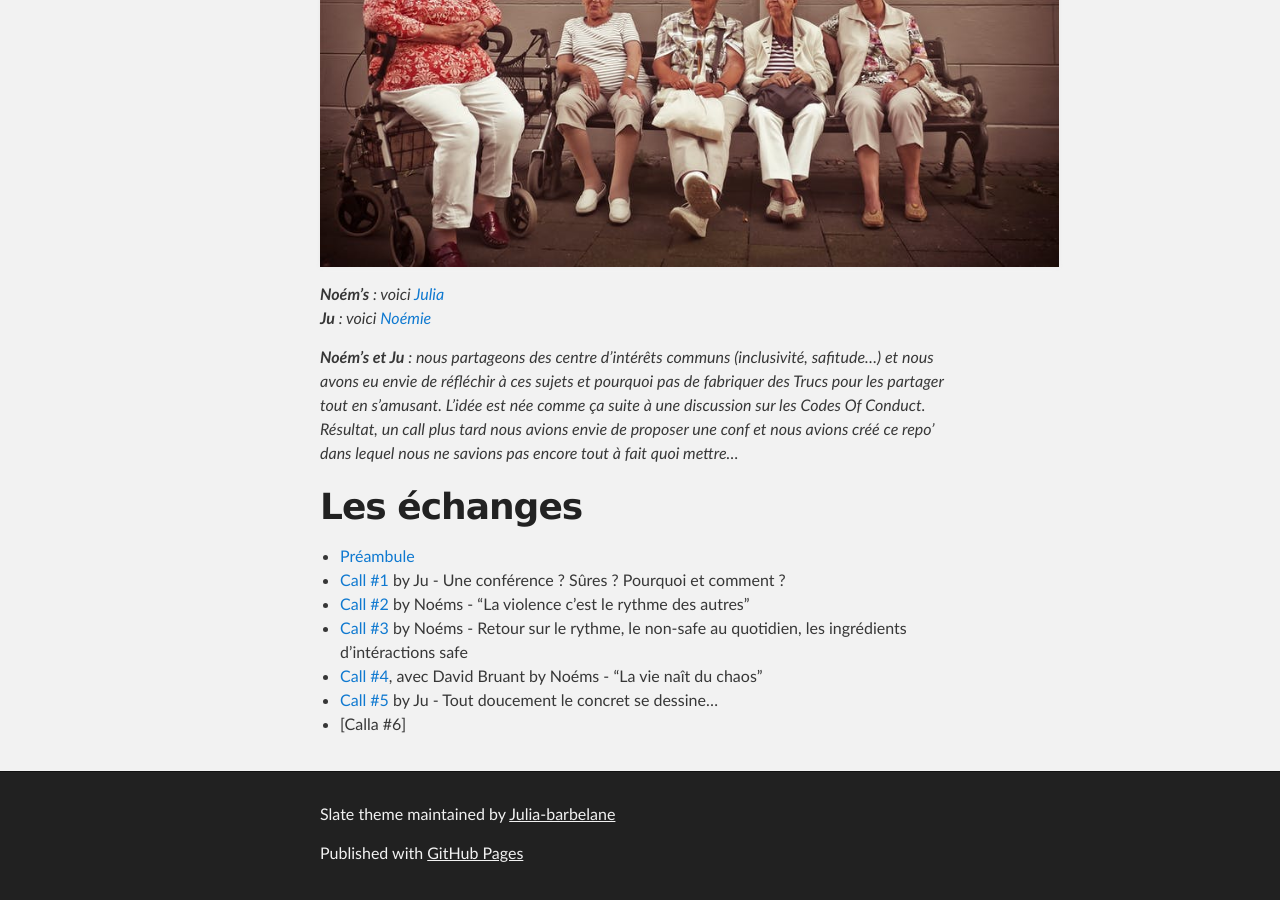
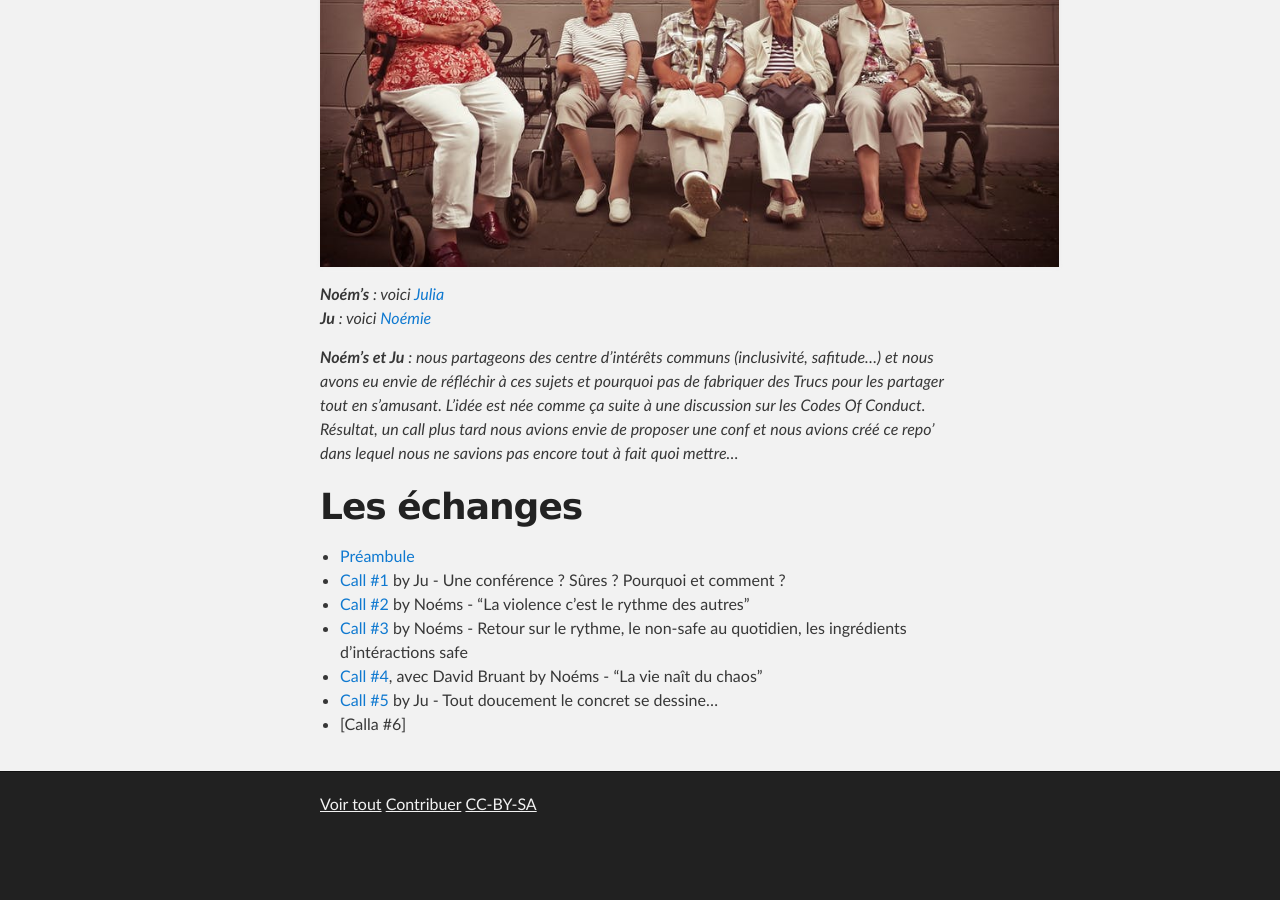
Before and after one commit to Julia-barbelane/des-conf-entre-meufs, a Jekyll site: the page built from README.md, in a window 1280 px wide and 900 px high, scrolled down 647 px. Built offline with Jekyll 4.4.1, drawn with Linux system fonts in a browser that asks for light colours; our own code applies the rules of GitHub Pages for plain Markdown files; after the commit the page ends 1483 px from its top, so only the background shows below that.

Commit message:
maj footer

```diff
--- a/_layouts/default.html
+++ b/_layouts/default.html
@@ -32,10 +32,9 @@
     <!-- FOOTER  -->
     <div id="footer_wrap" class="outer">
       <footer class="inner">
-        {% if site.github.is_project_page %}
-        <p class="copyright">{{ site.title | default: site.github.repository_name }} maintained by <a href="{{ site.github.owner_url }}">{{ site.github.owner_name }}</a></p>
-        {% endif %}
-        <p>Published with <a href="https://pages.github.com">GitHub Pages</a></p>
+        <a href="https://julia-barbelane.github.io/reflexions/">Voir tout</a>
+        <a href="https://github.com/Julia-barbelane/reflexions/tree/master/chantiers">Contribuer</a>
+        <a href="https://creativecommons.org/licenses/by-sa/2.0/fr/">CC-BY-SA</a>
       </footer>
     </div>
 
```
